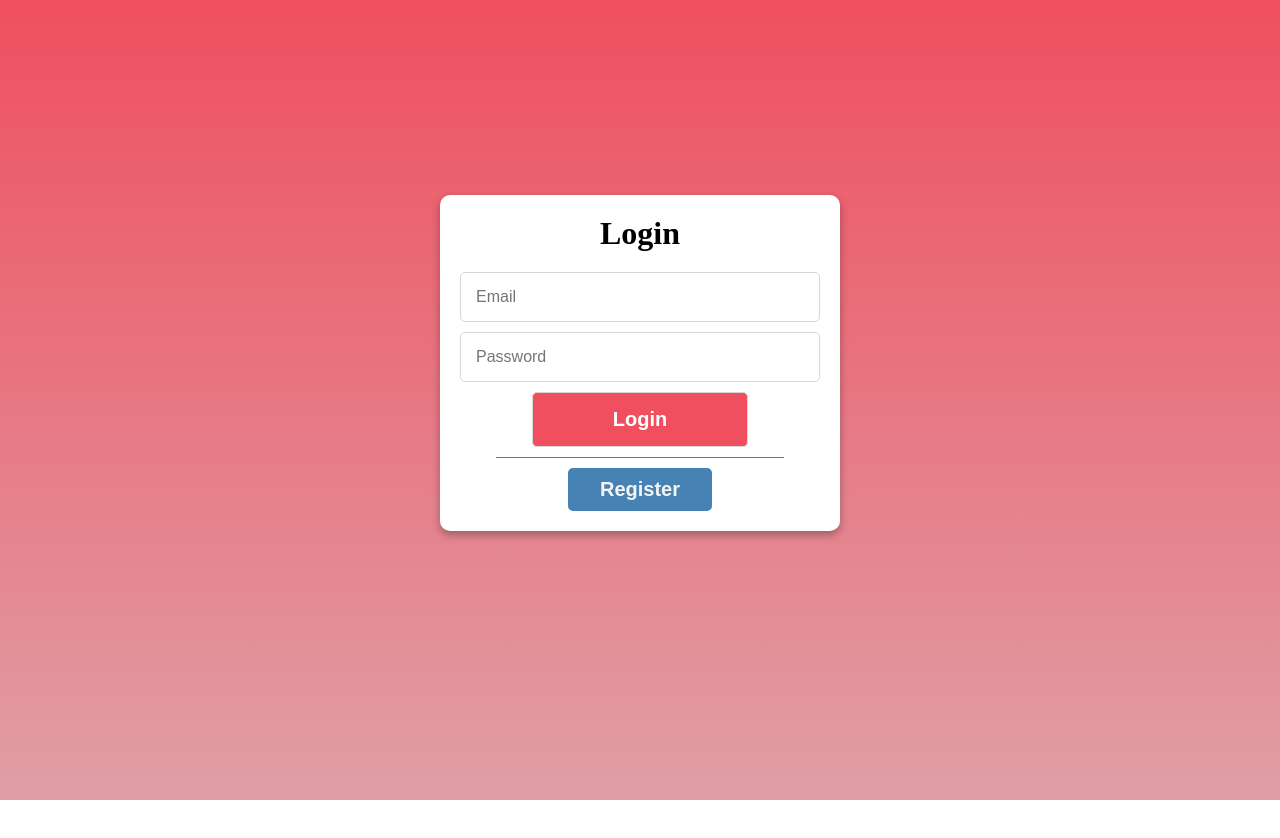
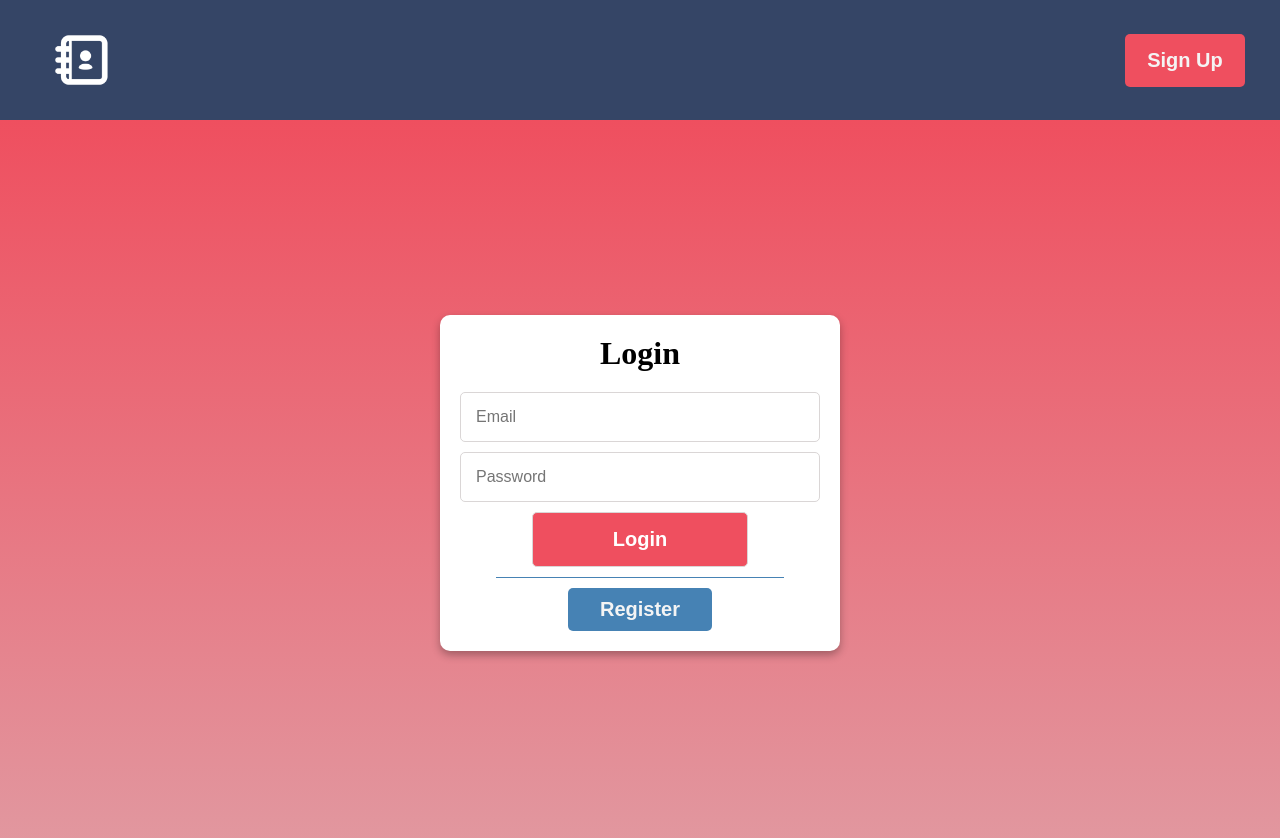
Before and after one commit to fadlalah-taher/Address-Book, a React (Create React App) app in the folder address-book/: page / in a window 1280 px wide. Shown: the top 838 px of the page. Before the commit the page ends 800 px from the top, so only its background shows below. Built offline with nearby package versions, Linux system fonts and the light colour scheme.

Commit message:
Updating Navbar

```diff
--- a/address-book/src/components/Navbar.js
+++ b/address-book/src/components/Navbar.js
@@ -1,5 +1,5 @@
 import React from 'react'
-import Logo from '../images/logo.png';
+import Logo from '../images/logo3.jpg';
 import { Link } from 'react-router-dom';
 
 const Navbar = ({name, redirect}) => {
--- a/address-book/src/index.css
+++ b/address-book/src/index.css
@@ -7,7 +7,7 @@
 .nav{
   display: flex;
   justify-content: space-between;
-  background-color: #456c8f;
+  background-color: rgba(53,69,102,255);
   padding: 0px 15px;
   box-shadow: 0 8px 6px -6px steelblue;
   height: 15vh;
@@ -18,7 +18,7 @@
   width: 10%;
 }
 .nav .nav-left > .logo{
-  width: 100px;
+  width: 90px;
   border-radius: 50%;
   margin-left: 20px;
 }
--- a/address-book/src/pages/Login.js
+++ b/address-book/src/pages/Login.js
@@ -2,6 +2,7 @@ import React from 'react';
 import { useState} from 'react';
 import {Link} from 'react-router-dom';
 import axios from 'axios';
+import Navbar from '../components/Navbar';
 
 
 const Login = () => {
@@ -33,6 +34,8 @@ const Login = () => {
     }
 
   return (
+    <>
+    <Navbar name={"Sign Up"} redirect={"/Register"}/>
     <div className='body'>
       <div className='form-container'>
         <form className="add-form" onSubmit={onLogin}>
@@ -66,6 +69,7 @@ const Login = () => {
         </form>
       </div>
     </div>
+    </>
   )
 }
 
--- a/address-book/src/pages/Register.js
+++ b/address-book/src/pages/Register.js
@@ -2,6 +2,7 @@ import React from 'react';
 import { useState } from "react";
 import { Link } from 'react-router-dom';
 import axios from 'axios';
+import Navbar from '../components/Navbar';
 
 const Register = () => {
     const [name, setName] = useState("");
@@ -46,6 +47,8 @@ const Register = () => {
 
 
   return (
+    <>
+    <Navbar name={"Login"} redirect={"/"}/>
     <div className='registerBody'>
       <div className='form-container'>
         <form className="add-form" onSubmit={onRegister}>
@@ -91,6 +94,7 @@ const Register = () => {
         </form>
       </div>
     </div>
+    </>
   )
 }
 
```
